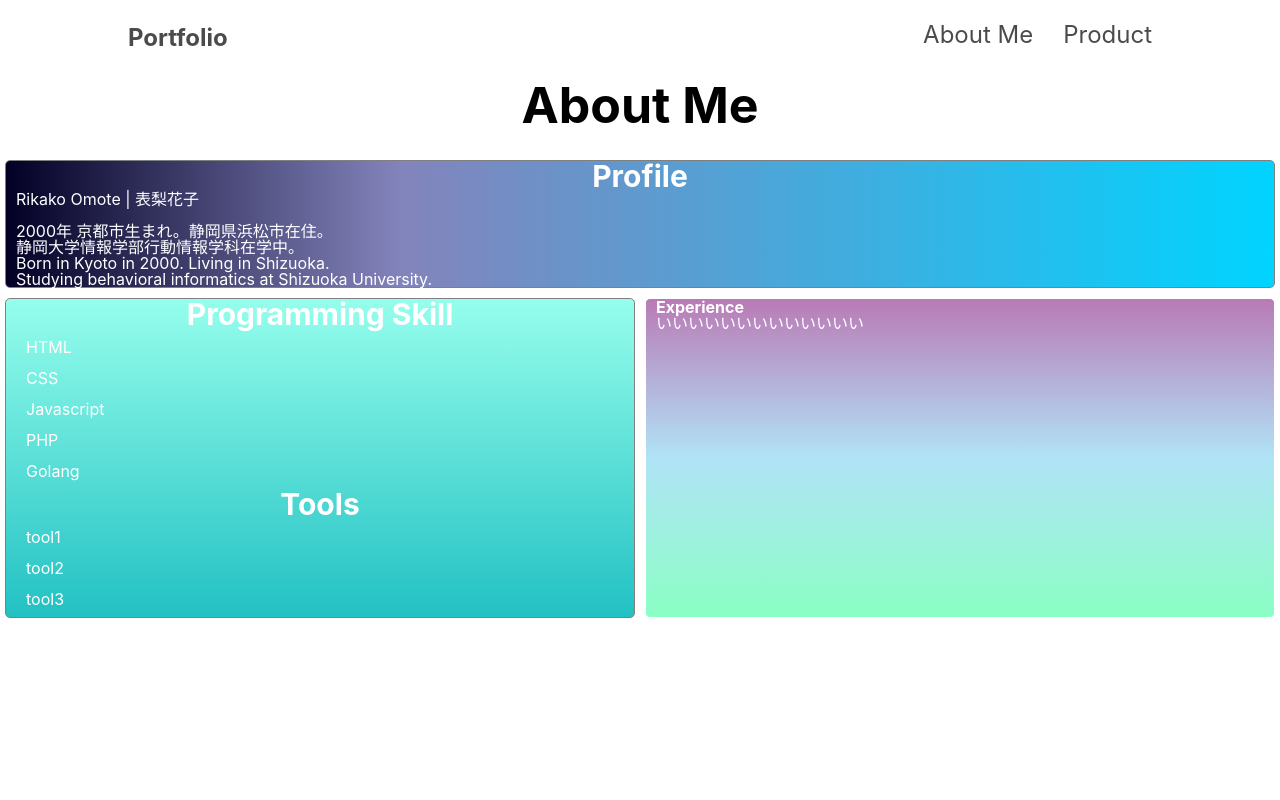
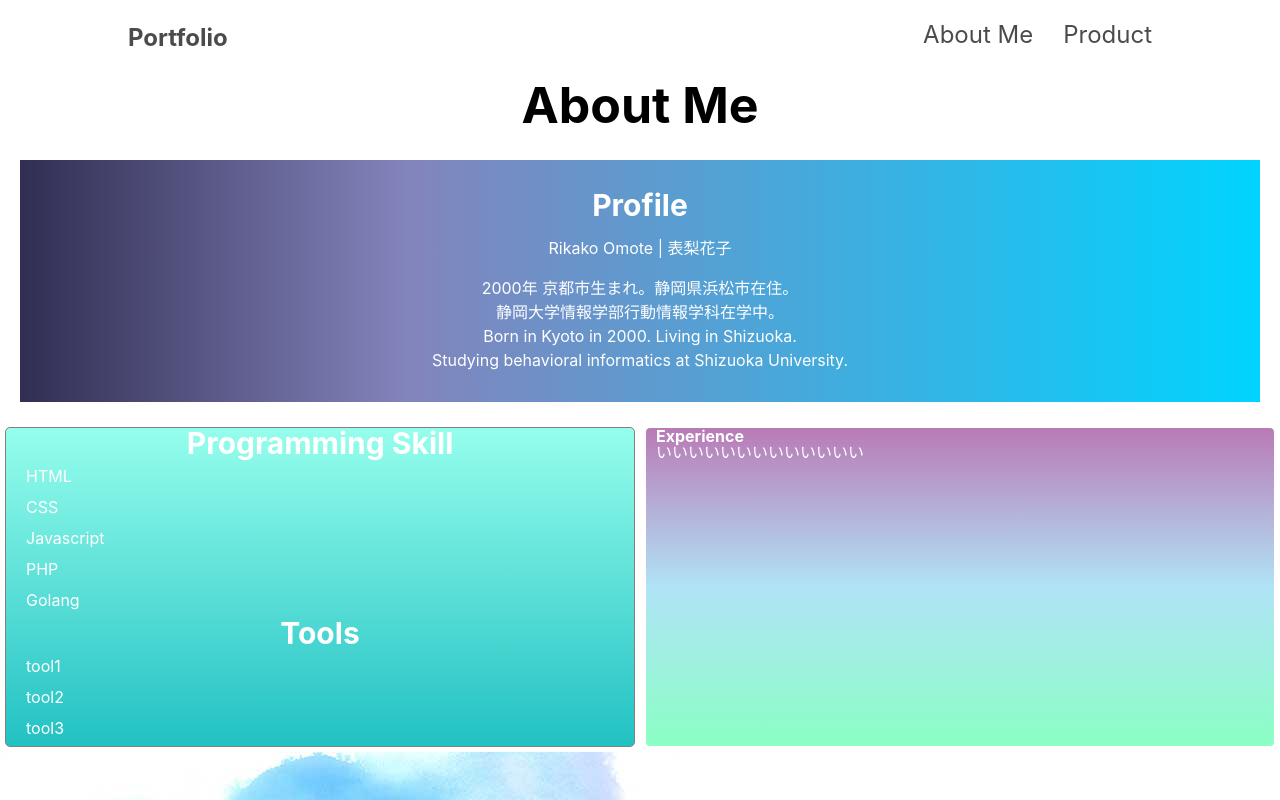
Before and after one commit to rikako1021/portfolio, a React (Create React App) app: page /about in a window 1280 px wide. Shown: the top 800 px of the page. Built offline with nearby package versions, Linux system fonts and the light colour scheme.

Commit message:
軽微な修正

```diff
--- a/src/components/About.js
+++ b/src/components/About.js
@@ -1,4 +1,5 @@
 import React from 'react'
+import image from '../about.jpg'
 
 function About() {
  return (
@@ -6,6 +7,7 @@ function About() {
        <h1>About Me</h1>
        <div className="profile">
            <h2>Profile</h2>
+           <br/>
            <p>Rikako Omote | 表梨花子</p>
            <br/>
            <p>2000年 京都市生まれ。静岡県浜松市在住。<br />静岡大学情報学部行動情報学科在学中。</p>
@@ -33,6 +35,7 @@ function About() {
                 <p>いいいいいいいいいいいいい</p>
            </div>
        </div>
+       <img src={image} alt="Main" />
    </div>
  )
 }
--- a/src/components/Contact.js
+++ b/src/components/Contact.js
@@ -0,0 +1,12 @@
+import React from 'react'
+
+function Conatct() {
+ return (
+   <div>
+     <p>ご連絡、お問い合わせはこちらまで<br/>Please email, if you have requests or anything.</p>
+     <p>omote.rikako.19 [at] shizuoka.ac.jp</p>
+   </div>
+ )
+}
+
+export default Conatct
--- a/src/components/Header.js
+++ b/src/components/Header.js
@@ -11,6 +11,7 @@ function Header() {
              <ul>
                  <li><NavLink to="/about">About Me</NavLink></li>
                  <li><NavLink to="/product">Product</NavLink></li>
+
              </ul>
          </nav>
      </header>
--- a/src/index.css
+++ b/src/index.css
@@ -194,18 +194,21 @@ header > h1 {
 }
 
 .profile {
-  border: 1px solid gray;
-  border-radius: 5px;
-  margin: 5px;
-  padding: 0 10px;
+  text-align: center;
+  margin: 20px;
+  padding: 30px;
   color: white;
   background: rgb(2,0,36);
-  background: linear-gradient(90deg, rgba(2,0,36,1) 0%, rgba(9,9,121,0.500437675070028) 31%, rgba(0,212,255,1) 100%);
+  background: linear-gradient(90deg, rgb(48, 46, 82) 0%, rgba(9,9,121,0.500437675070028) 31%, rgba(0,212,255,1) 100%);
 }
 
 .profile > h2 {
   text-align: center;
   font-size: 30px;
+}
+
+.profile > p {
+  line-height: 150%;
 }
 
 .content {
```
Also changed, not shown: src/about.jpg (added).
